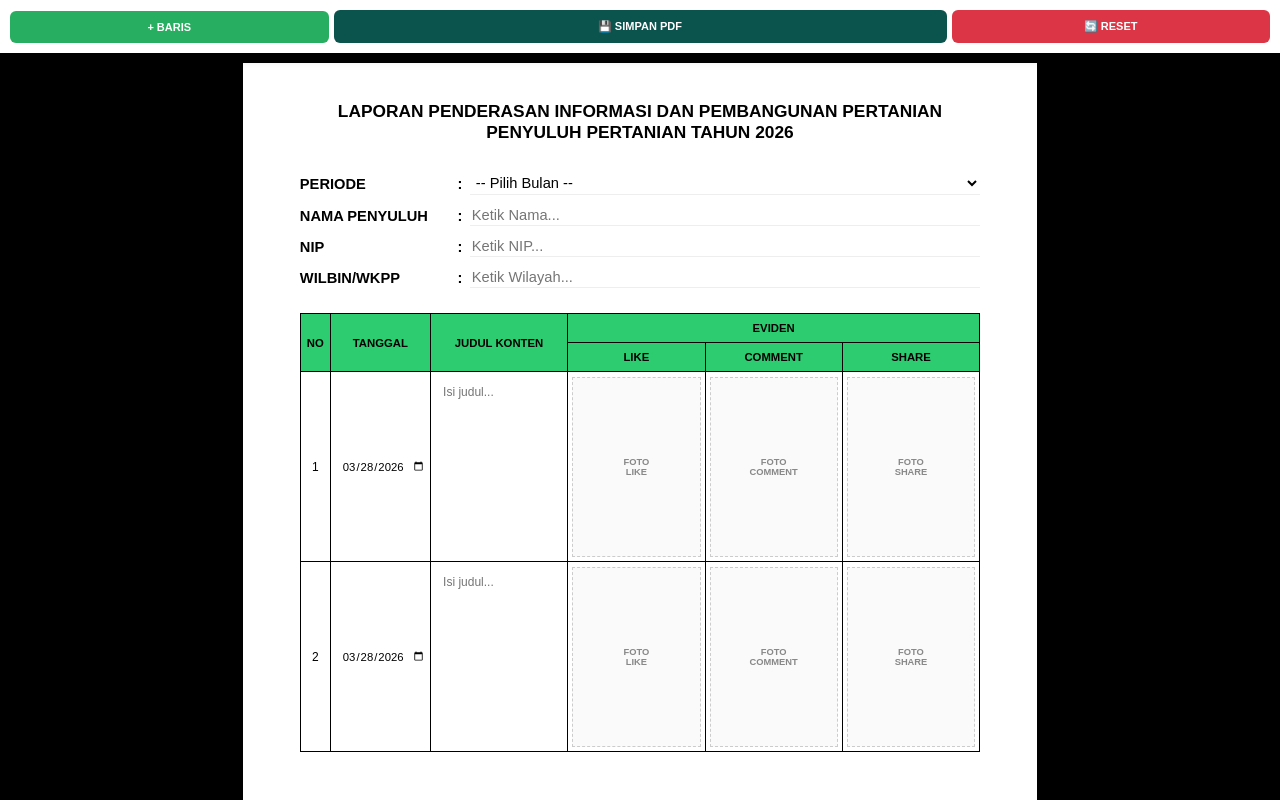
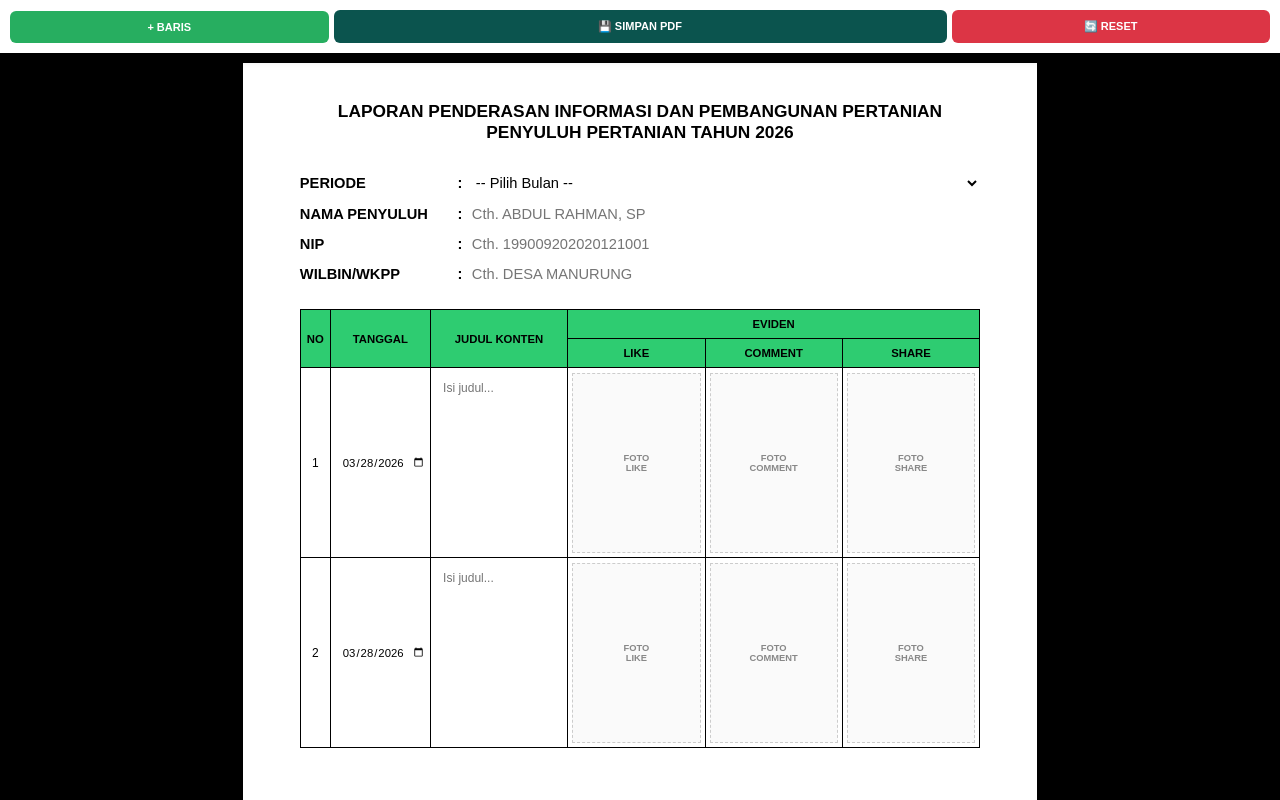
Before and after one commit to mamank757/EvidenLCS, a plain HTML site: page index.html in a window 1280 px wide. Shown: the top 800 px of the page. Drawn offline with Linux system fonts and the light colour scheme.

Commit message:
Update index.html

```diff
--- a/index.html
+++ b/index.html
@@ -27,13 +27,13 @@
 
         .judul-laporan { text-align: center; font-weight: bold; font-size: 13pt; margin-bottom: 25px; text-transform: uppercase; color:#000; line-height: 1.2; }
 
-        /* PERBAIKAN IDENTITAS: Agar Sejajar & Tidak Melebar */
+        /* IDENTITAS: Garis Bawah Dihilangkan (Polos) */
         .identitas { width: 100%; border-collapse: collapse; margin-bottom: 20px; font-size: 11pt; color:#000; table-layout: fixed; }
         .identitas td { padding: 5px 0; vertical-align: middle; border: none !important; }
         .label-id { width: 150px; font-weight: bold; white-space: nowrap; }
         .titik-id { width: 20px; text-align: center; font-weight: bold; }
         .identitas input, .identitas select {
-            width: 100%; border: none; border-bottom: 1px solid #eee; font-size: 11pt; padding: 2px;
+            width: 100%; border: none; font-size: 11pt; padding: 2px;
             font-family: inherit; background: transparent; outline: none; color: black;
         }
 
@@ -50,7 +50,7 @@
         .input-tgl { width: 100%; border: none; text-align: center; font-size: 8.5pt; font-family: inherit; background: transparent; outline: none; }
         textarea.input-judul { width: 95%; height: 170px; border: none; resize: none; font-size: 9pt; font-family: inherit; padding: 5px; background: transparent; overflow: hidden; outline: none; }
 
-        /* FOTO EVIDEN: Fit ke Lebar Kolom */
+        /* FOTO EVIDEN */
         .foto-container {
             width: 100%; height: 180px; border: 1px dashed #ccc; margin: auto; position: relative;
             background: #fafafa; display: flex; align-items: center; justify-content: center; overflow: hidden;
@@ -92,9 +92,9 @@
                         </select>
                     </td>
                 </tr>
-                <tr><td class="label-id">NAMA PENYULUH</td><td class="titik-id">:</td><td><input type="text" id="id_nama" placeholder="Ketik Nama..." oninput="simpanTeks('id_nama')"></td></tr>
-                <tr><td class="label-id">NIP</td><td class="titik-id">:</td><td><input type="text" id="id_nip" placeholder="Ketik NIP..." oninput="formatNIP(this); simpanTeks('id_nip')"></td></tr>
-                <tr><td class="label-id">WILBIN/WKPP</td><td class="titik-id">:</td><td><input type="text" id="id_wilayah" placeholder="Ketik Wilayah..." oninput="simpanTeks('id_wilayah')"></td></tr>
+                <tr><td class="label-id">NAMA PENYULUH</td><td class="titik-id">:</td><td><input type="text" id="id_nama" placeholder="Cth. ABDUL RAHMAN, SP" oninput="simpanTeks('id_nama')"></td></tr>
+                <tr><td class="label-id">NIP</td><td class="titik-id">:</td><td><input type="text" id="id_nip" placeholder="Cth. 199009202020121001" oninput="formatNIP(this); simpanTeks('id_nip')"></td></tr>
+                <tr><td class="label-id">WILBIN/WKPP</td><td class="titik-id">:</td><td><input type="text" id="id_wilayah" placeholder="Cth. DESA MANURUNG" oninput="simpanTeks('id_wilayah')"></td></tr>
             </table>
 
             <table class="tabel-data">
@@ -216,7 +216,6 @@
             const tglInputs = document.querySelectorAll('.input-tgl');
             const nama = document.getElementById('id_nama').value || "PPL";
 
-            // Format Indo DD-MM-YYYY sebelum cetak
             tglInputs.forEach(input => {
                 if(input.value && input.value.includes('-')) {
                     const [y, m, d] = input.value.split('-');
@@ -237,7 +236,6 @@
             };
 
             html2pdf().set(opt).from(element).save().then(() => {
-                // Kembalikan ke Date Picker
                 tglInputs.forEach(input => {
                     if(input.value.includes('-')) {
                         const [d, m, y] = input.value.split('-');
```
